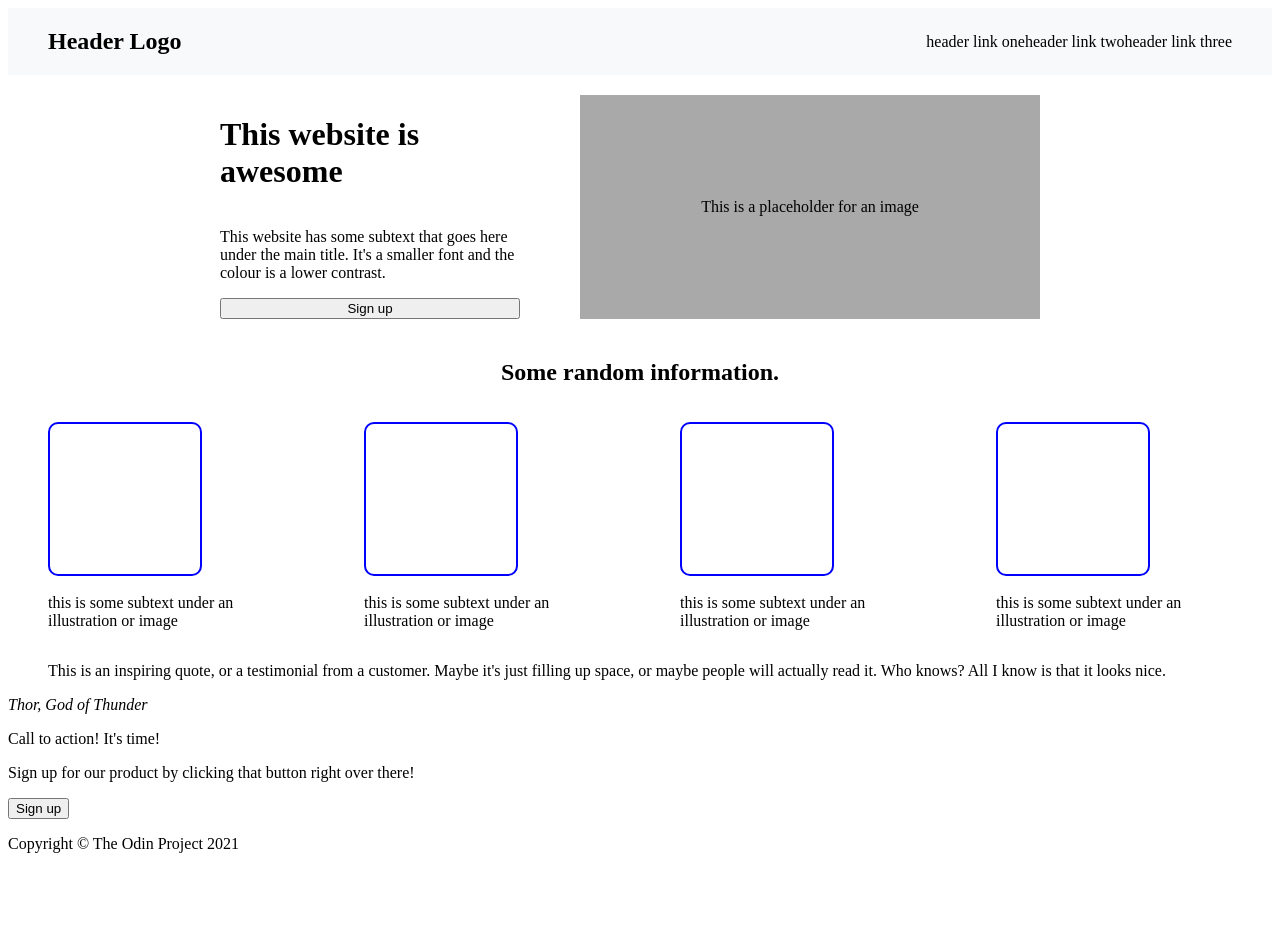
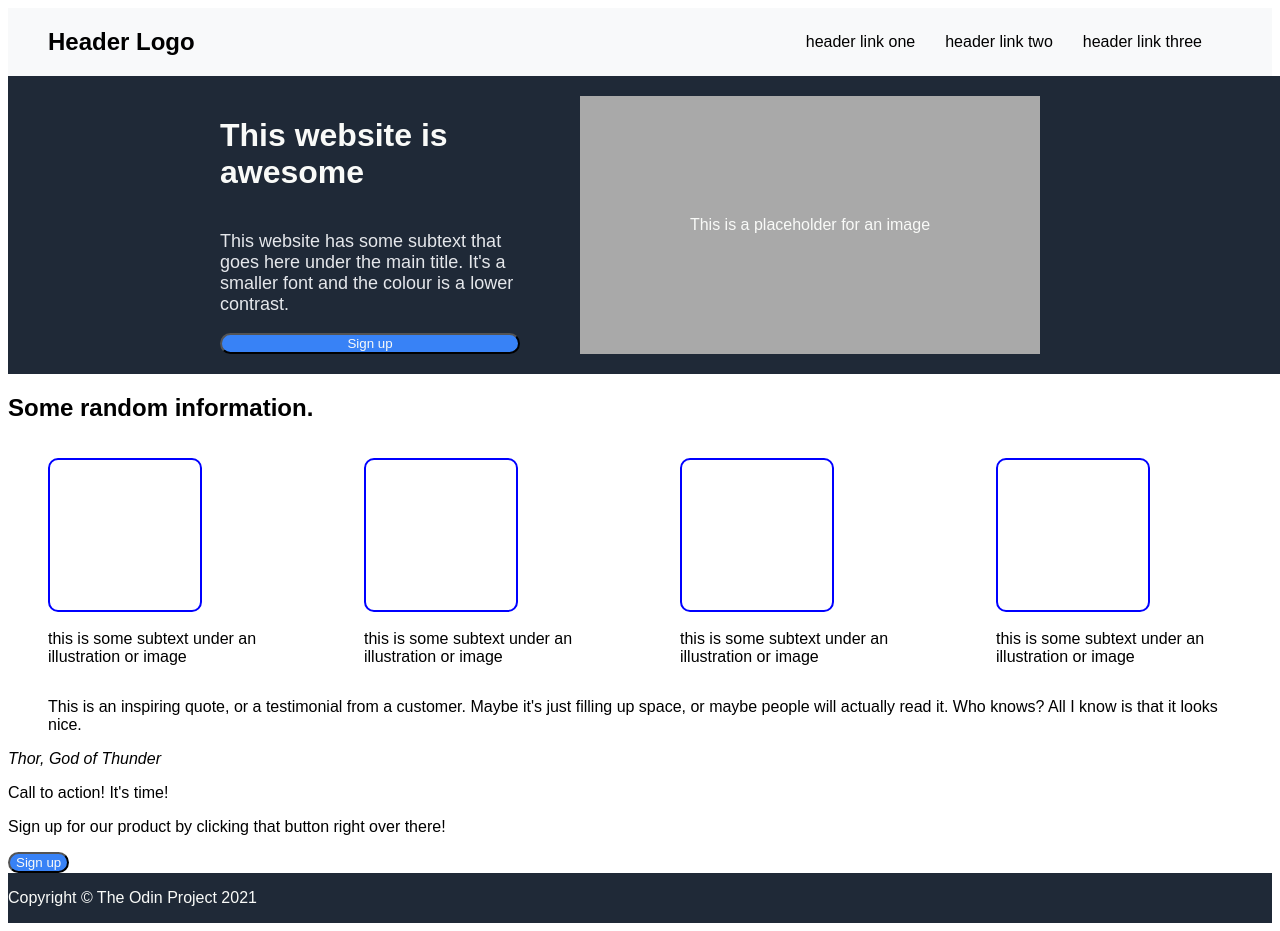
Before and after one commit to hedgehoginthefogg/odin-landing-page, a plain HTML site: page index.html in a window 1280 px wide. Shown: the top 931 px of the page. Before the commit the page ends 877 px from the top, so only its background shows below. Drawn offline with Linux system fonts and the light colour scheme.

Commit message:
Add styling for hero banner section and buttons

```diff
--- a/styles.css
+++ b/styles.css
@@ -5,14 +5,16 @@ body {
     /* justify-content: center;
     align-items: center; */
     min-height: 100vh;
+    font-family: Arial, Helvetica, sans-serif;
 }
 
 
-/*CSS for the header nav bar*/
+/* Header nav bar*/
 
 header {
     padding: 10px 20px;
     background-color: #f8f9fa;
+    margin: 0;
 }
 
 .header-container {
@@ -41,7 +43,11 @@ ul  {
     margin: 0;
 }
 
-/*Css for second section - the 'hero banner'*/
+li {
+    padding-right: 30px;
+}
+
+/* Second section - the 'hero banner'*/
 
 .hero-banner {
     display: flex;
@@ -49,6 +55,8 @@ ul  {
     padding: 20px;
     width: 100%;
     gap: 60px;
+    background-color: #1F2937;
+    color: #F9FAF8;
 }
 
 .banner-text {
@@ -66,11 +74,17 @@ ul  {
     width: 400px;
 }
 
-h2 {
-    text-align: center;
+.hero-banner h2 {
+    font-size: 48px;
+    font-weight: 900;
 }
 
-/* CSS for third section, the 'cards'*/
+.hero-banner p {
+    font-size: 18px;
+    color: #E5E7EB;
+}
+
+/* Third section, the 'cards'*/
 .middle {
     flex-grow: 1;
 }
@@ -91,3 +105,20 @@ h2 {
 .cards img{
 
 }
+
+/* Fourth section, the footer*/
+footer {
+    background-color: #1F2937;
+    color: #F9FAF8;
+}
+
+
+/* General things*/
+button {
+    background-color: #3882F6;
+    color: #F9FAF8;
+    border-radius: 1%;
+    text-decoration: none;
+    cursor: pointer;
+    border-radius: 12px;
+}
```
